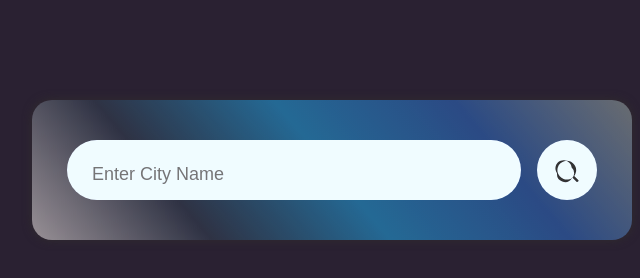
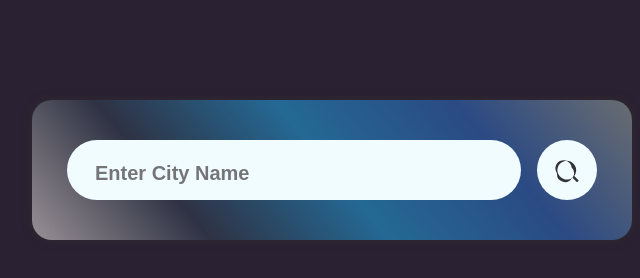
Before and after one commit to hafizbilalakbar/Weather-App-Check-Current-Weather, a plain HTML site: page index.html in a window 1280 px wide. Shown: the full height of the page, 308-948 px from the left. Drawn offline with Linux system fonts and the light colour scheme.

Commit message:
Update app.css

```diff
--- a/app.css
+++ b/app.css
@@ -164,12 +164,13 @@ body {
   outline: 0;
   background: #ebfffc;
   color: #555;
-  padding: 10px 25px;
+  padding: 8px 28px;
   height: 60px;
   border-radius: 30px;
   flex: 1;
   margin-right: 16px;
-  font-size: 18px;
+  font-size: 20px;
+  font-weight: 600;
   text-align: start;
   padding-bottom: 2px;
 }
```
